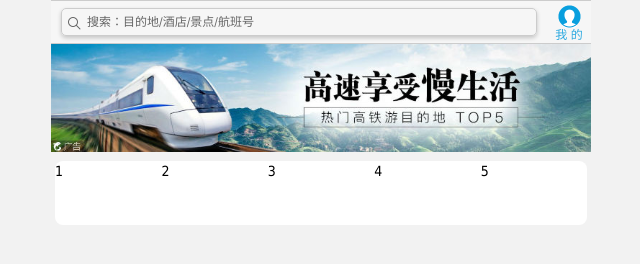
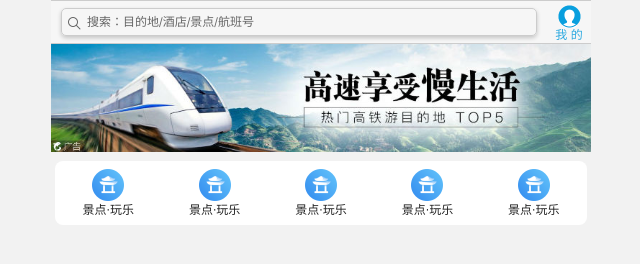
Before and after one commit to Wu-Zhaoxin/-, a plain HTML site: page index.html in a window 1280 px wide. Shown: the whole page, without its empty margins (319-959 px from the left). Drawn offline with Linux system fonts and the light colour scheme.

Commit message:
子导航栏

```diff
--- a/css/index.css
+++ b/css/index.css
@@ -17,6 +17,7 @@ ul {
 
 a {
     text-decoration: none;
+    color: #222;
 }
 
 div {
@@ -102,3 +103,20 @@ div {
 .local-nav li {
     flex: 1;
 }
+
+.local-nav a {
+    display: flex;
+    flex-direction: column;
+    /* 侧轴居中 */
+    align-items: center;
+    font-size: 12px;
+}
+
+.local-nav-icon {
+    width: 32px;
+    height: 32px;
+    background-color: pink;
+    margin-top: 8px;
+    background: url(../images/localnav_bg.png) no-repeat 0 0;
+    background-size: 32px auto;
+}
--- a/index.html
+++ b/index.html
@@ -20,11 +20,37 @@
     </div>
     <!-- 局部导航栏 -->
     <ul class="local-nav">
-        <li>1</li>
-        <li>2</li>
-        <li>3</li>
-        <li>4</li>
-        <li>5</li>
+        <li>
+            <a href="#" title="景点·玩乐">
+                <span class="local-nav-icon"></span>
+                <span>景点·玩乐</span>
+            </a>
+        </li>
+        <li>
+            <a href="#" title="景点·玩乐">
+                <span class="local-nav-icon"></span>
+                <span>景点·玩乐</span>
+            </a>
+        </li>
+        <li>
+            <a href="#" title="景点·玩乐">
+                <span class="local-nav-icon"></span>
+                <span>景点·玩乐</span>
+            </a>
+        </li>
+        <li>
+            <a href="#" title="景点·玩乐">
+                <span class="local-nav-icon"></span>
+                <span>景点·玩乐</span>
+            </a>
+        </li>
+        <li>
+            <a href="#" title="景点·玩乐">
+                <span class="local-nav-icon"></span>
+                <span>景点·玩乐</span>
+            </a>
+        </li>
+
     </ul>
 </body>
 </html>
```
